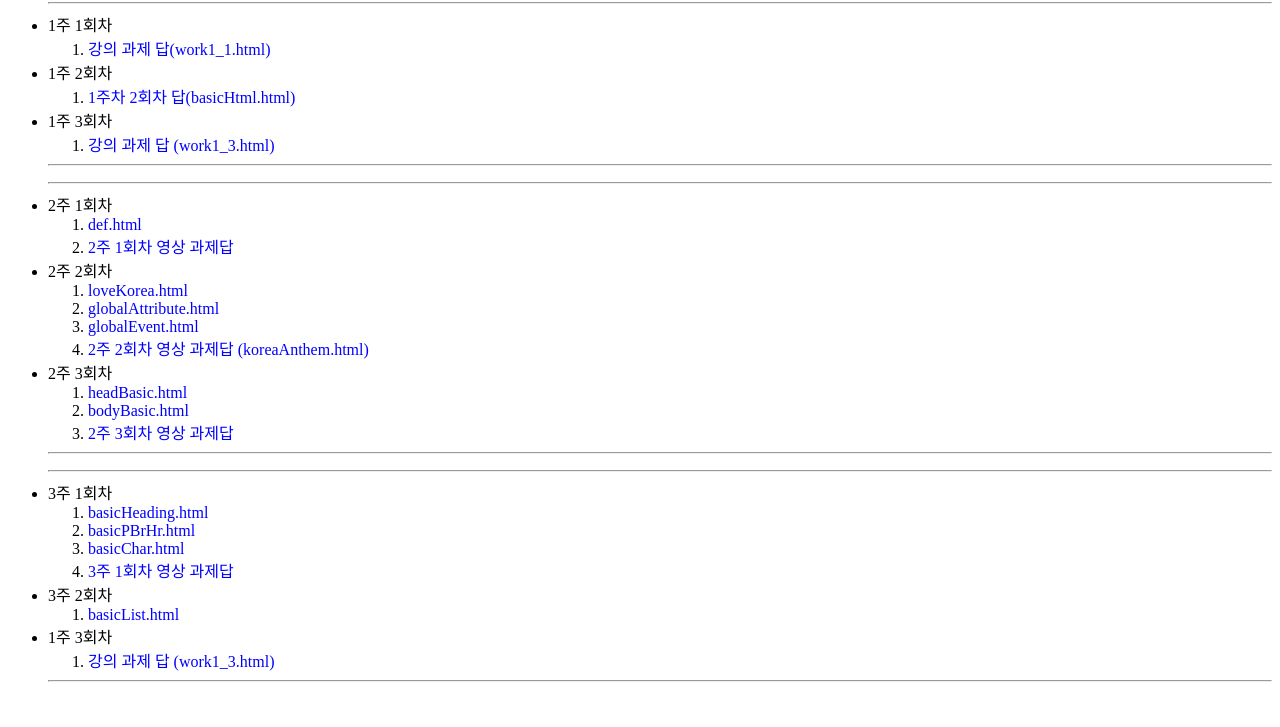
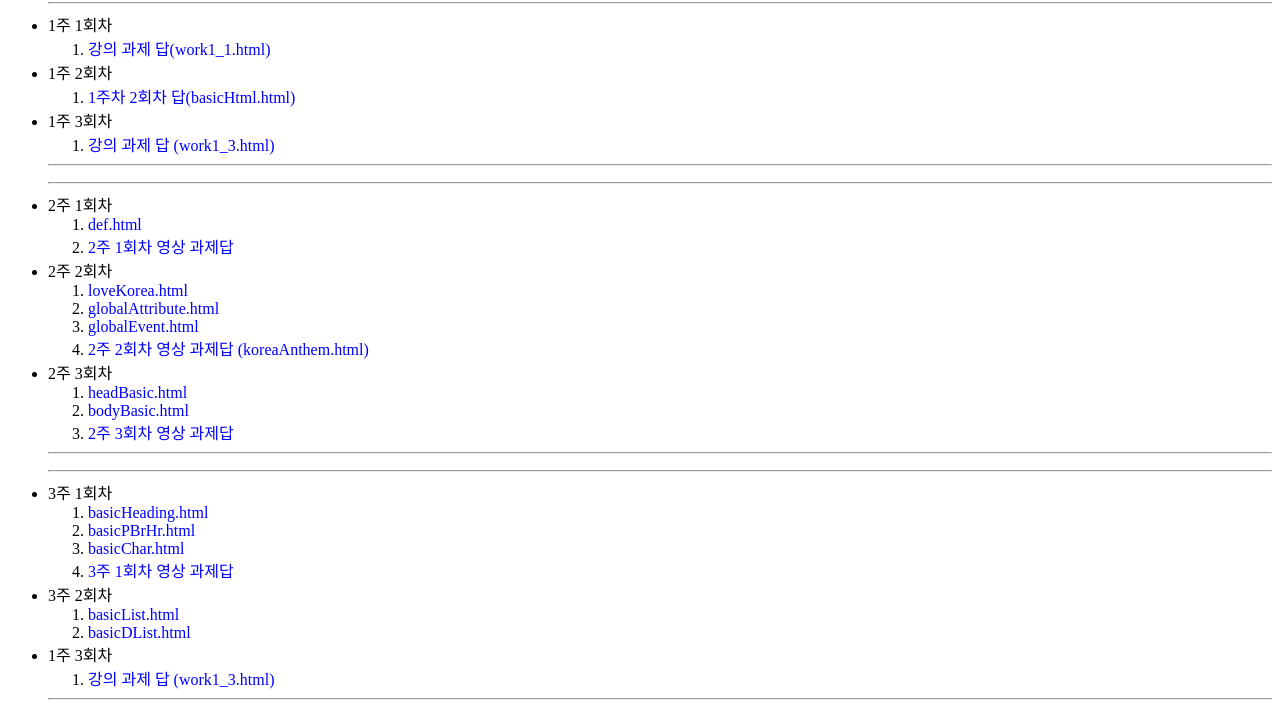
Before and after one commit to yeohoon1991/yeohoon1991.github.io, a plain HTML site: page index2.html in a window 1280 px wide. Shown: the part 73-800 px from the top of the page. Drawn offline with Linux system fonts and the light colour scheme.

Commit message:
Update index2.html

```diff
--- a/index2.html
+++ b/index2.html
@@ -57,6 +57,7 @@
     <li>3주 2회차</li>
     <ol>
      <li><a href="https://yeohoon1991.github.io/2/basicList.html"> basicList.html </a></li>
+     <li><a href="https://yeohoon1991.github.io/2/basicDList.html"> basicDList.html </a></li>
     </ol>
     <li>1주 3회차</li>
     <ol>
```
